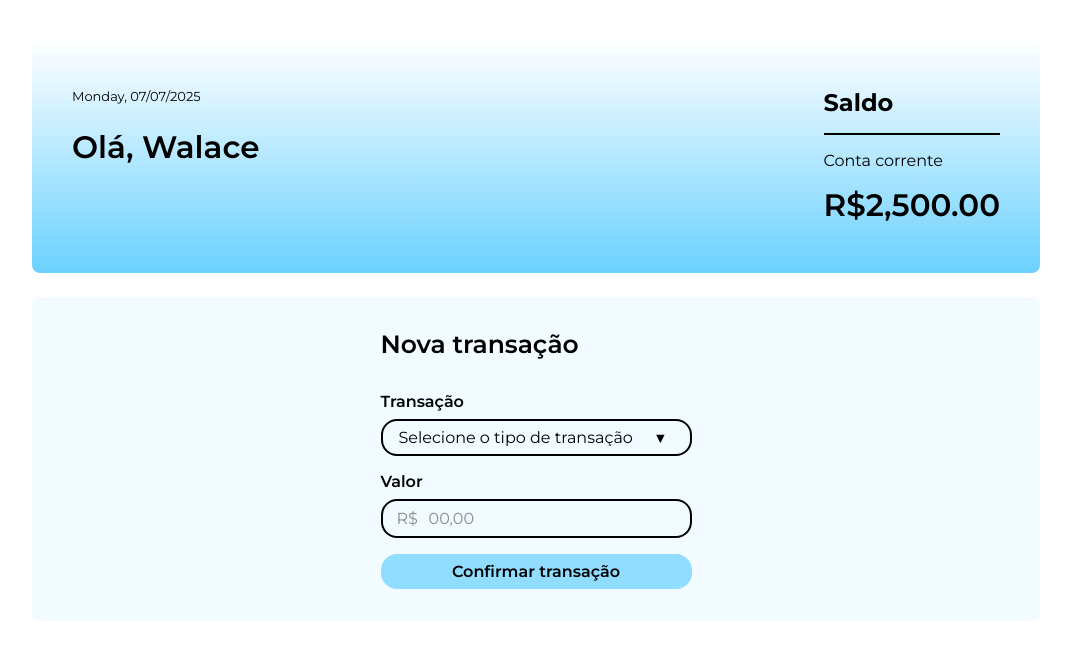
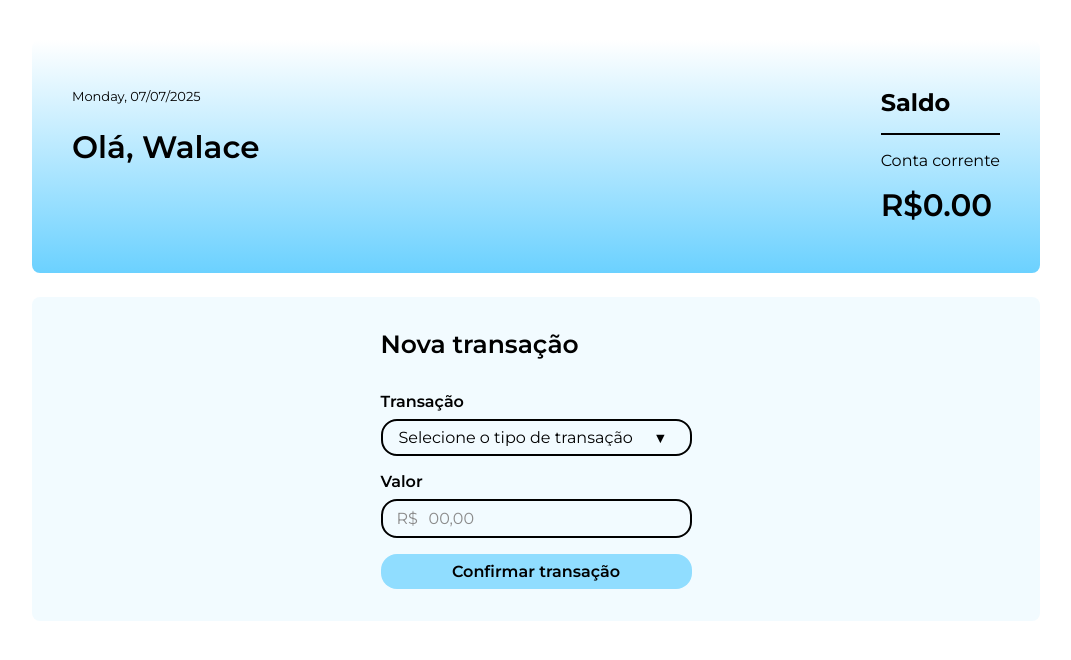
Before and after one commit to walacefex/Angular19, an Angular app in the folder anybank/: page / in a window 1280 px wide. Shown: the top 660 px of the page, without its empty margins (104-1175 px from the left). Built offline with nearby package versions, Linux system fonts and the light colour scheme.

Commit message:
feat: passing saldo with input

```diff
--- a/anybank/src/app/app.html
+++ b/anybank/src/app/app.html
@@ -1,6 +1,6 @@
 <div class="app">
   <div class="banner-form-wrapper">
-    <app-banner />
+    <app-banner [saldo]="saldo()" />
     <app-form-nova-transacao (transacaoCriada)="processarTransacao($event)" />
   </div>
 </div>
--- a/anybank/src/app/components/banner/banner.component.html
+++ b/anybank/src/app/components/banner/banner.component.html
@@ -1,4 +1,4 @@
 <header class="banner">
   <app-boas-vindas class="boas-vindas" />
-  <app-conta class="conta" />
+  <app-conta class="conta" [saldo]="saldo()" />
 </header>
--- a/anybank/src/app/components/banner/banner.component.ts
+++ b/anybank/src/app/components/banner/banner.component.ts
@@ -1,4 +1,4 @@
-import { Component } from '@angular/core';
+import { Component, input } from '@angular/core';
 import { BoasVindasComponent } from './boas-vindas/boas-vindas.component';
 import { ContaComponent } from './conta/conta.component';
 
@@ -8,4 +8,6 @@ import { ContaComponent } from './conta/conta.component';
   templateUrl: './banner.component.html',
   styleUrl: './banner.component.css',
 })
-export class BannerComponent {}
+export class BannerComponent {
+  saldo = input.required<number>();
+}
--- a/anybank/src/app/components/banner/conta/conta.component.html
+++ b/anybank/src/app/components/banner/conta/conta.component.html
@@ -2,5 +2,5 @@
   <h2 class="tiutlo">Saldo</h2>
   <div class="divisoria"></div>
   <span class="tipo-conta">Conta corrente</span>
-  <span class="saldo">{{ 2500 | currency : "BRL" }}</span>
+  <span class="saldo">{{ saldo() | currency : "BRL" }}</span>
 </section>
--- a/anybank/src/app/components/banner/conta/conta.component.ts
+++ b/anybank/src/app/components/banner/conta/conta.component.ts
@@ -1,5 +1,5 @@
 import { CurrencyPipe } from '@angular/common';
-import { Component } from '@angular/core';
+import { Component, input } from '@angular/core';
 
 @Component({
   selector: 'app-conta',
@@ -7,4 +7,6 @@ import { Component } from '@angular/core';
   templateUrl: './conta.component.html',
   styleUrl: './conta.component.css',
 })
-export class ContaComponent {}
+export class ContaComponent {
+  saldo = input.required<number>();
+}
```
